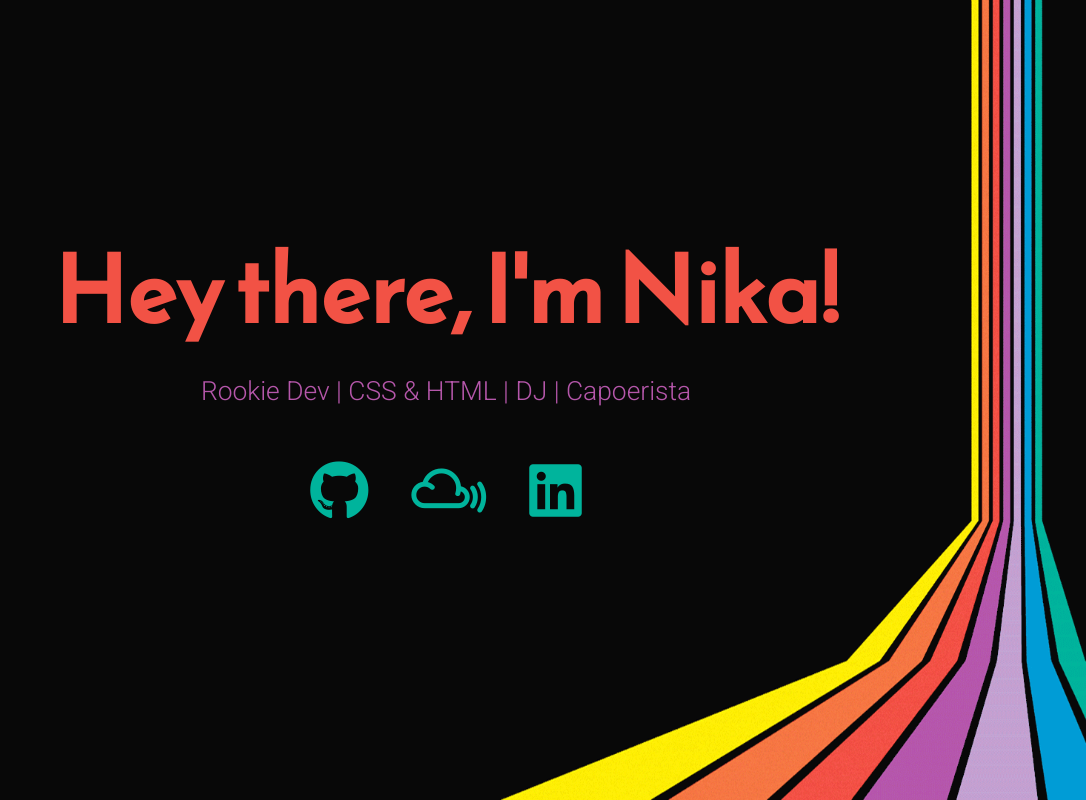
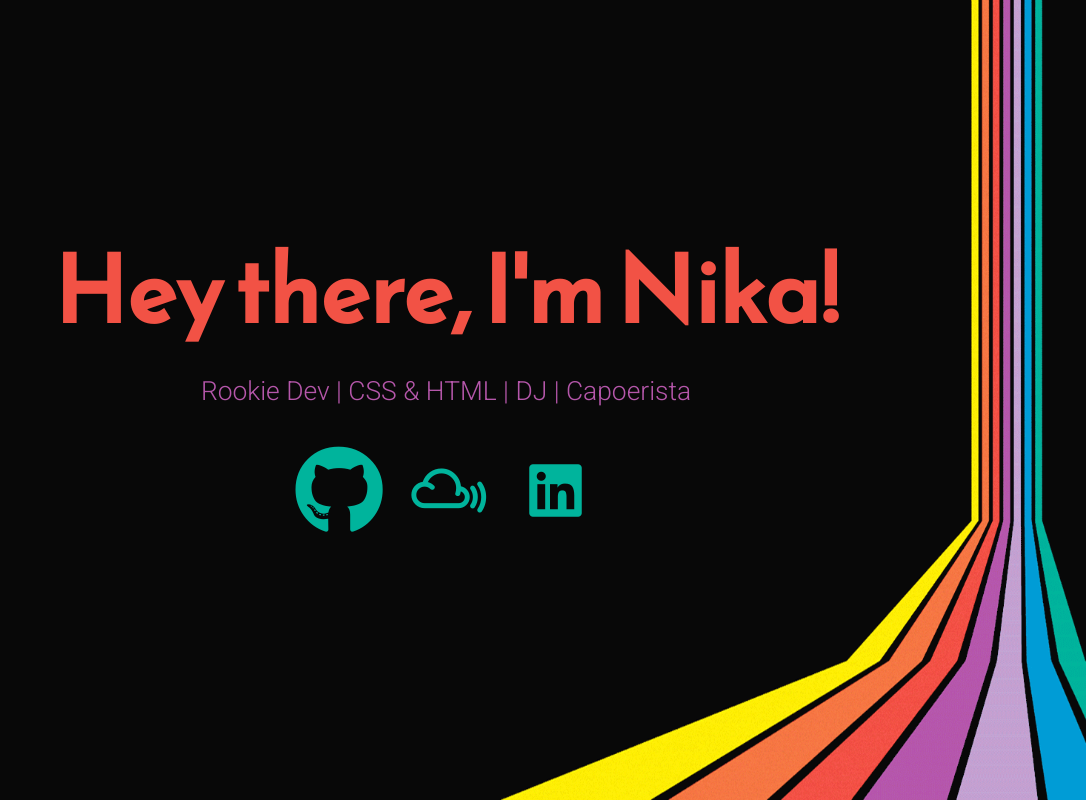
Before and after one commit to NikaGour/NikaGour.github.io, a plain HTML site: page index.html in a window 1280 px wide. In both pictures the pointer is over the icon 533 px from the left and 491 px from the top of the page. Shown: the whole page, without its empty margins (194-1280 px from the left). Drawn offline with Linux system fonts and the light colour scheme.

Commit message:
animbuts

```diff
--- a/css/themes/indigo-white.css
+++ b/css/themes/indigo-white.css
@@ -74,6 +74,8 @@ html {
 .icons-social i {
 	background: transparent;
 }
+.icons-social i:hover{
+	transform: scale(1.5); }
 
 .icons-social:after i {
 	z-index: -1;
```
